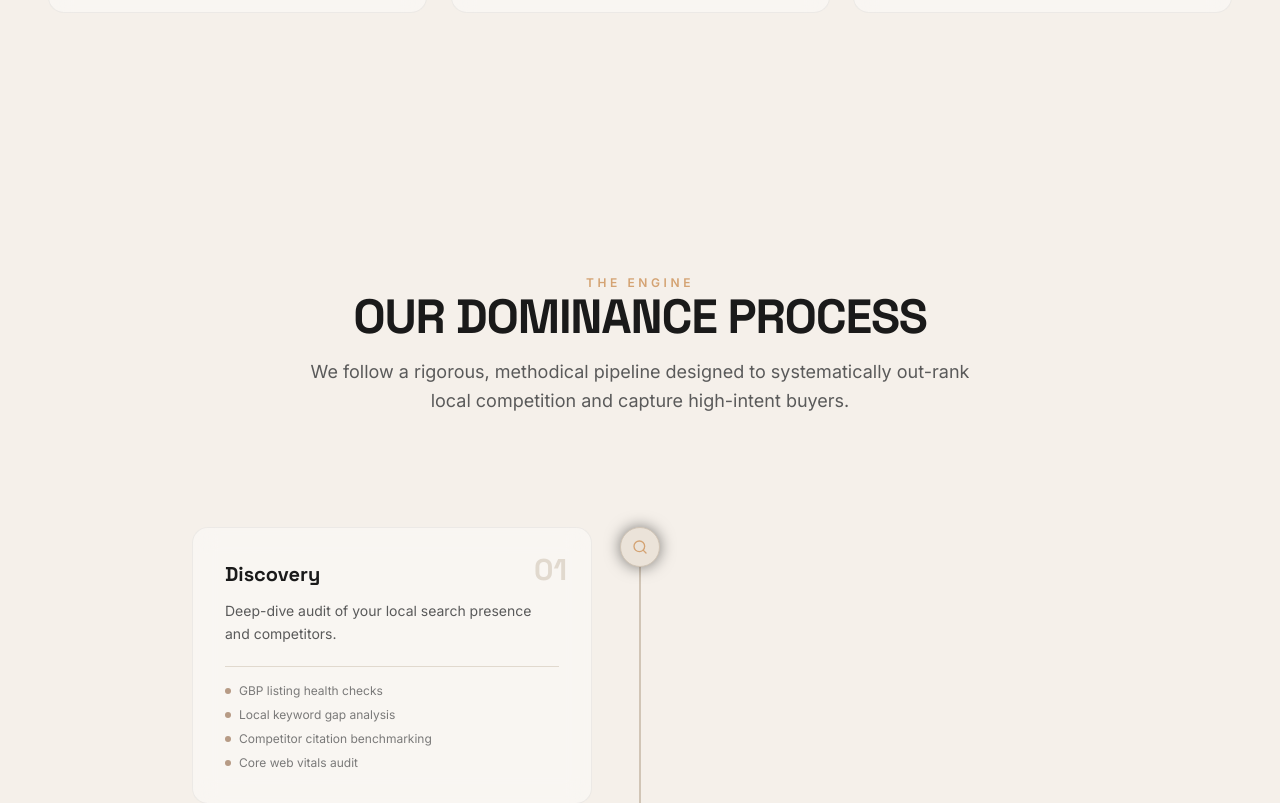
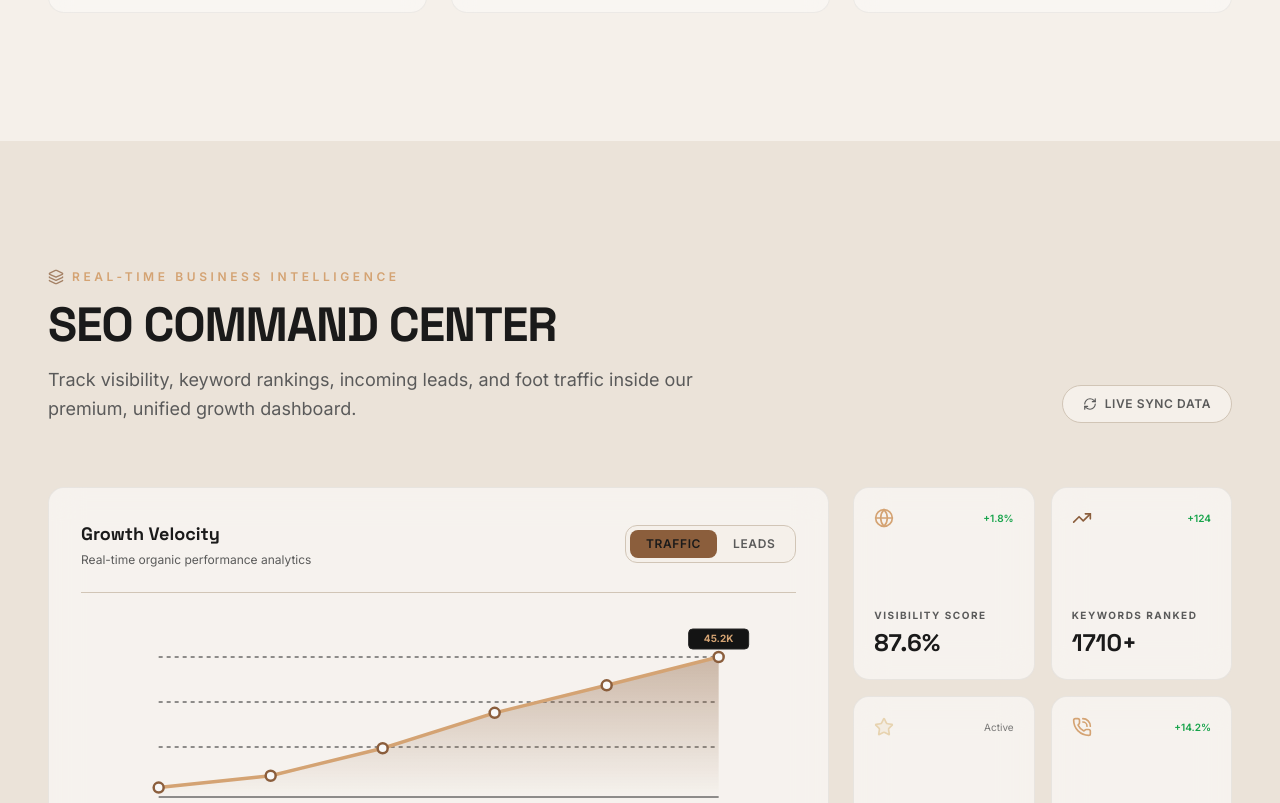
Before and after one commit to SealSrijan/SMB-SpotMyBusiness.in, a Next.js app in the folder frontend/: page / in a window 1280 px wide. Shown: the part 3497-4300 px from the top of the page. Built offline with nearby package versions, Linux system fonts and the light colour scheme.

Commit message:
Uncomment SEOCommandCenter component in page.tsx

```diff
--- a/frontend/src/app/page.tsx
+++ b/frontend/src/app/page.tsx
@@ -9,7 +9,7 @@ import Navbar from "@/components/Navbar";
 import TrustMarquee from "@/components/TrustMarquee";
 import About from "@/components/About";
 import Services from "@/components/Services";
-// import SEOCommandCenter from "@/components/SEOCommandCenter";
+import SEOCommandCenter from "@/components/SEOCommandCenter";
 import Process from "@/components/Process";
 import Results from "@/components/Results";
 import ClientShowcase from "@/components/ClientShowcase";
@@ -142,7 +142,7 @@ export default function Home() {
             <TrustMarquee />
             <About />
             <Services />
-            {/* <SEOCommandCenter /> */}
+            <SEOCommandCenter />
             <Process />
             <Results />
             <ClientShowcase />
```
